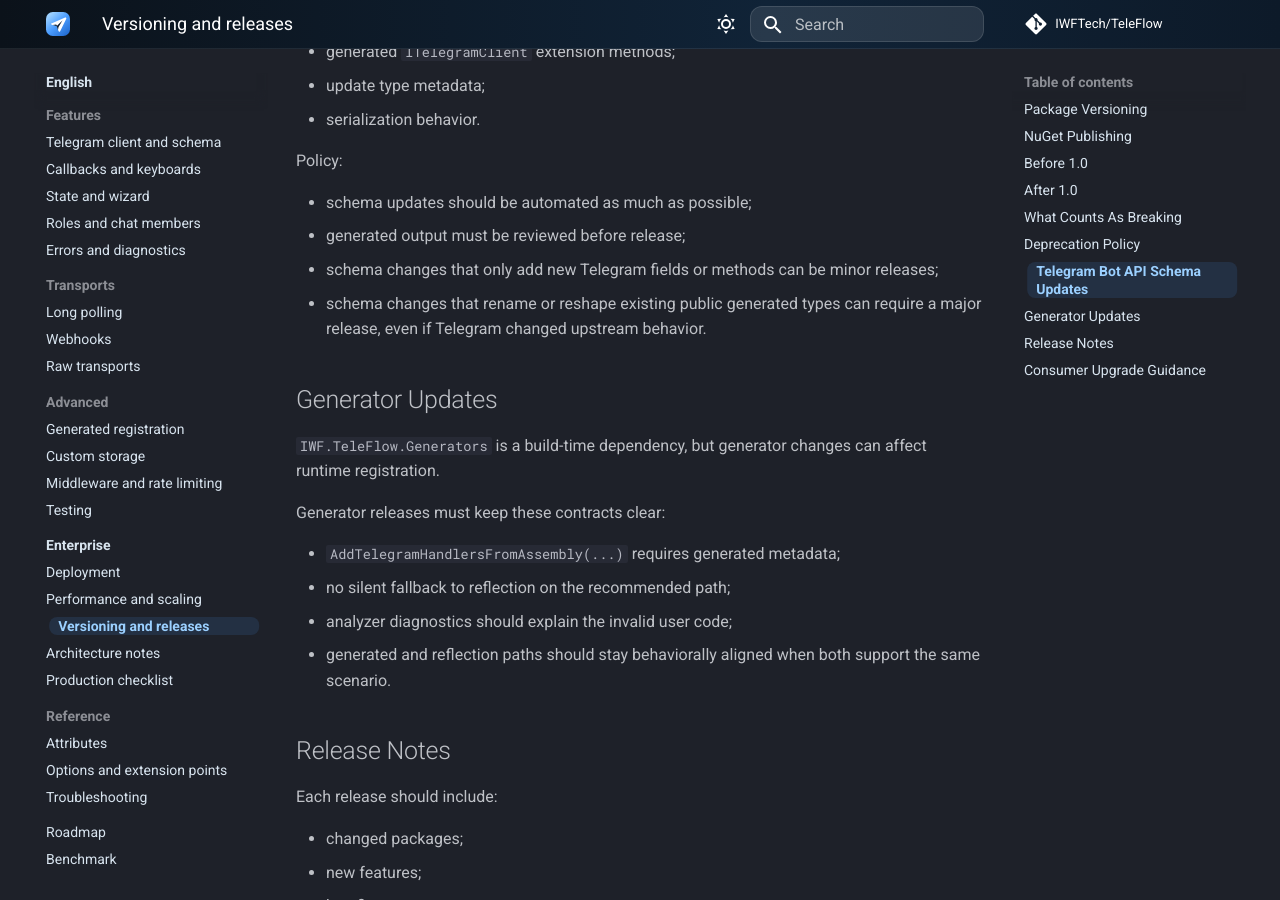
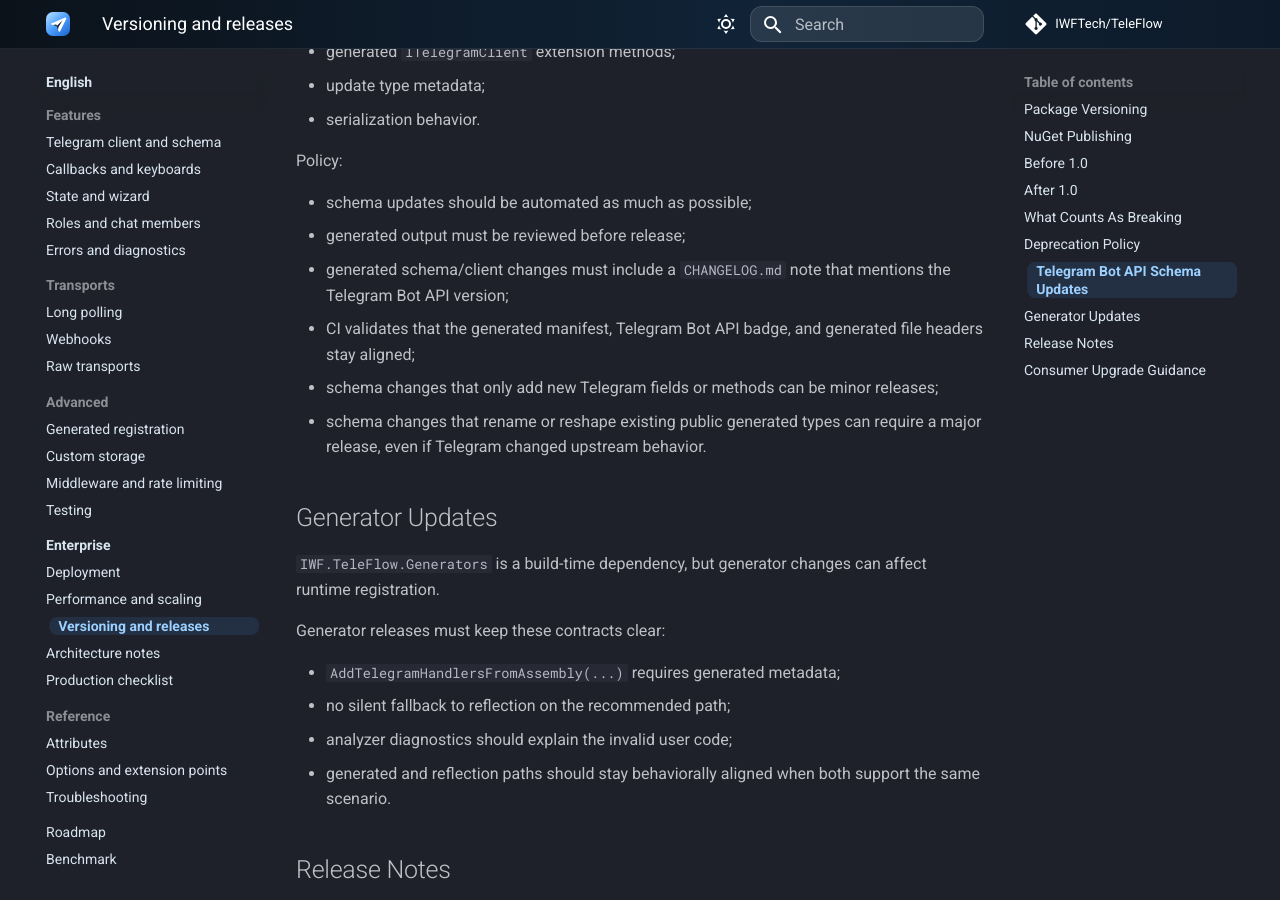
Before and after one commit to IWFTech/TeleFlow, an MkDocs documentation site: the page built from docs/en/enterprise/versioning.md, in a window 1280 px wide and 900 px high, scrolled down 3042 px. Built offline with MkDocs 1.6.1 and Material for MkDocs 9.7.7, drawn with Linux system fonts in a browser that asks for light colours; comment, search, counter and statistics services are not loaded.

Commit message:
ci: add schema update guardrails (#132)
## Summary
- add a TeleFlow-side schema update guardrail script for generated
Telegram schema/client changes
- wire the guardrail into pull request CI without duplicating the
generator repository monitor
- document the changelog/versioning requirement for generated Telegram
schema updates in EN/RU docs

## Guardrail behavior
- skips non-schema PRs clearly
- validates Telegram Bot API manifest shape
- validates badge version against the manifest
- validates generated file headers against the manifest
- requires `CHANGELOG.md` to change when generated schema/client output
changes
- requires `CHANGELOG.md` to mention the Telegram Bot API version from
the manifest

## Validation
- `./eng/verify-schema-update-guardrails.ps1 -BaseRef main`
- negative check: temporary badge mismatch failed with a clear error
- negative check: temporary manifest change without changelog version
mention failed with a clear error
- `git diff --check`

Closes #46

```diff
--- a/docs/en/enterprise/versioning.md
+++ b/docs/en/enterprise/versioning.md
@@ -107,6 +107,8 @@ Policy:
 
 - schema updates should be automated as much as possible;
 - generated output must be reviewed before release;
+- generated schema/client changes must include a `CHANGELOG.md` note that mentions the Telegram Bot API version;
+- CI validates that the generated manifest, Telegram Bot API badge, and generated file headers stay aligned;
 - schema changes that only add new Telegram fields or methods can be minor releases;
 - schema changes that rename or reshape existing public generated types can require a major release, even if Telegram changed upstream behavior.
 
```
Also changed, not shown: CHANGELOG.md (+3 -1 lines), docs/ru/enterprise/versioning.md (+2 -0 lines), 2 other files.
